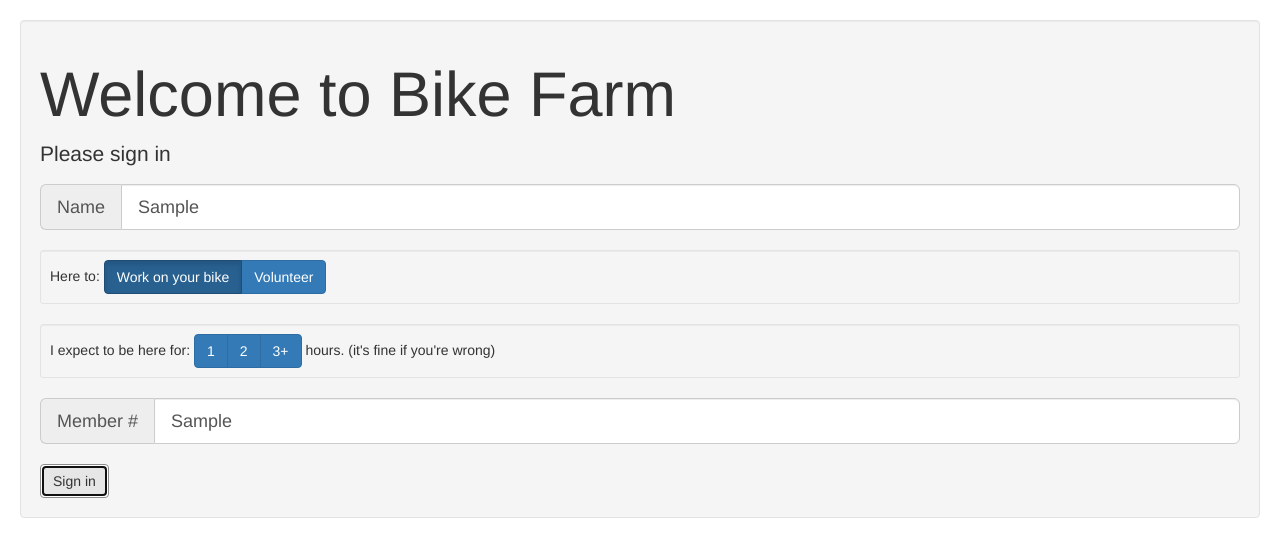
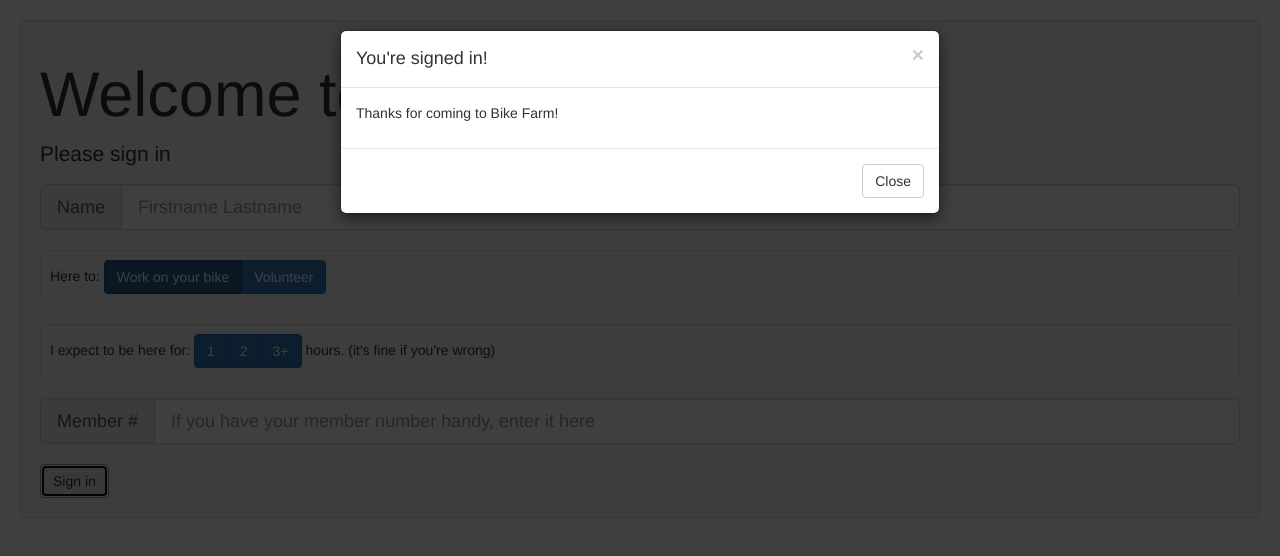
Before and after one commit to ybarra55m/signin-chromeapp, a browser extension: page app/index.html in a window 1280 px wide. Both pictures are taken after typing "Sample", "Sample" into the empty fields and a click on the button "Sign in". Drawn offline with nearby package versions, Linux system fonts and the light colour scheme; files that its build step writes are made by us from their sources.

Commit message:
resets form and adds modal on submit

```diff
--- a/app/index.html
+++ b/app/index.html
@@ -58,10 +58,27 @@
                 <input type="text" name="memberNumber" class="form-control" placeholder="If you have your member number handy, enter it here">
             </div>
         <br/>
-        <button type="submit" class="btn btn-default">Sign in</button>
+        <button type="submit" class="btn btn-default" data-toggle="modal" data-target="#submittedModal">Sign in</button>
 
         </form>
     </div>
+
+<div class="modal" id="submittedModal">
+  <div class="modal-dialog">
+    <div class="modal-content">
+      <div class="modal-header">
+        <button type="button" class="close" data-dismiss="modal"><span aria-hidden="true">&times;</span><span class="sr-only">Close</span></button>
+        <h4 class="modal-title">You're signed in!</h4>
+      </div>
+      <div class="modal-body">
+        <p>Thanks for coming to Bike Farm!</p>
+      </div>
+      <div class="modal-footer">
+        <button type="button" class="btn btn-default" data-dismiss="modal">Close</button>
+      </div>
+    </div><!-- /.modal-content -->
+  </div><!-- /.modal-dialog -->
+</div><!-- /.modal -->
 
     <!-- build:js scripts/vendor.js -->
     <!-- bower:js -->
--- a/app/scripts/index.js
+++ b/app/scripts/index.js
@@ -8,5 +8,6 @@
             record[i.attr('name')] = i.val();
         };
     });
-    console.log(record);
+    console.log(record); //TODO: change this to push data to localstorage or what have you
+    document.forms["patroninfo"].reset();
 });
```
